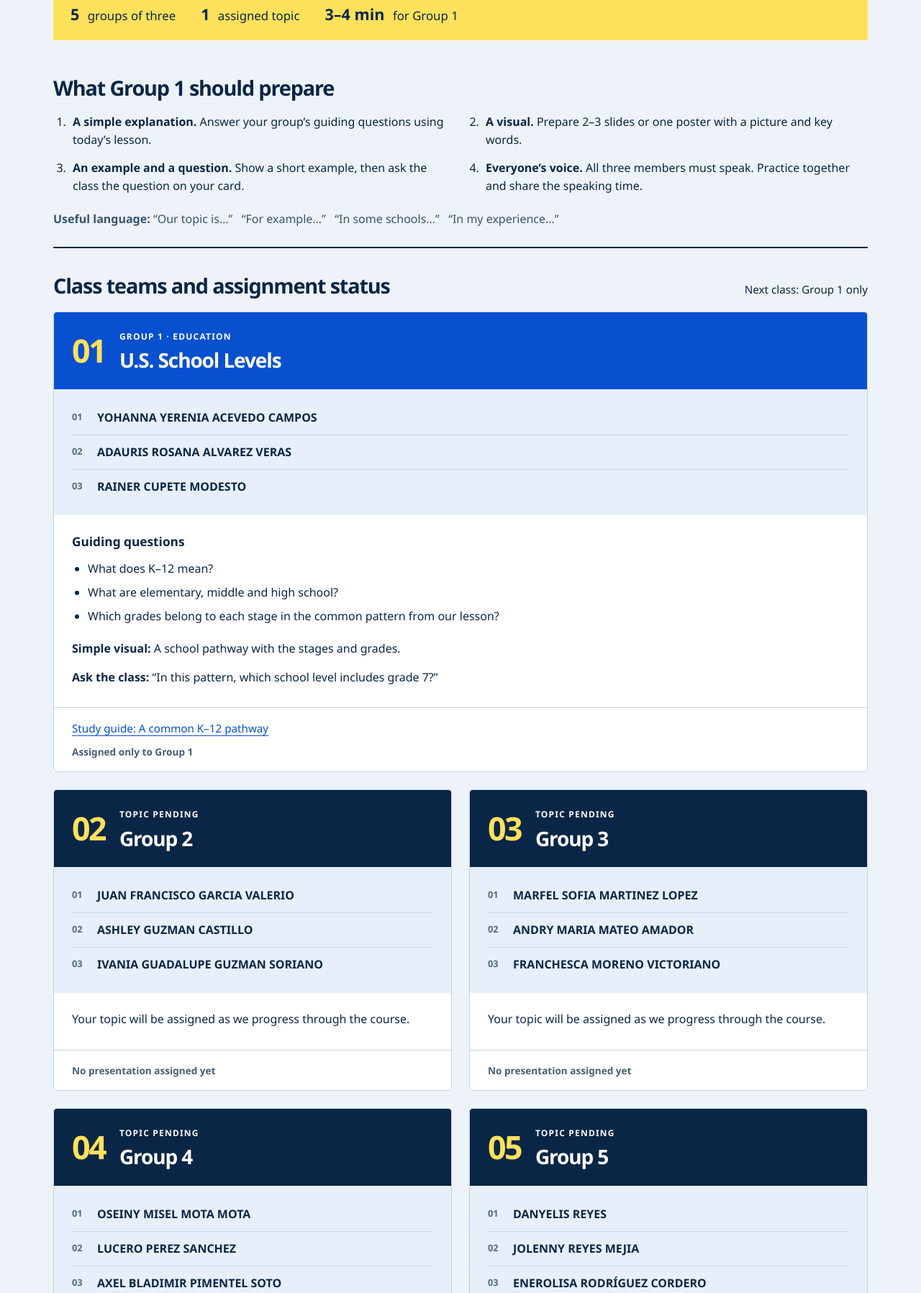
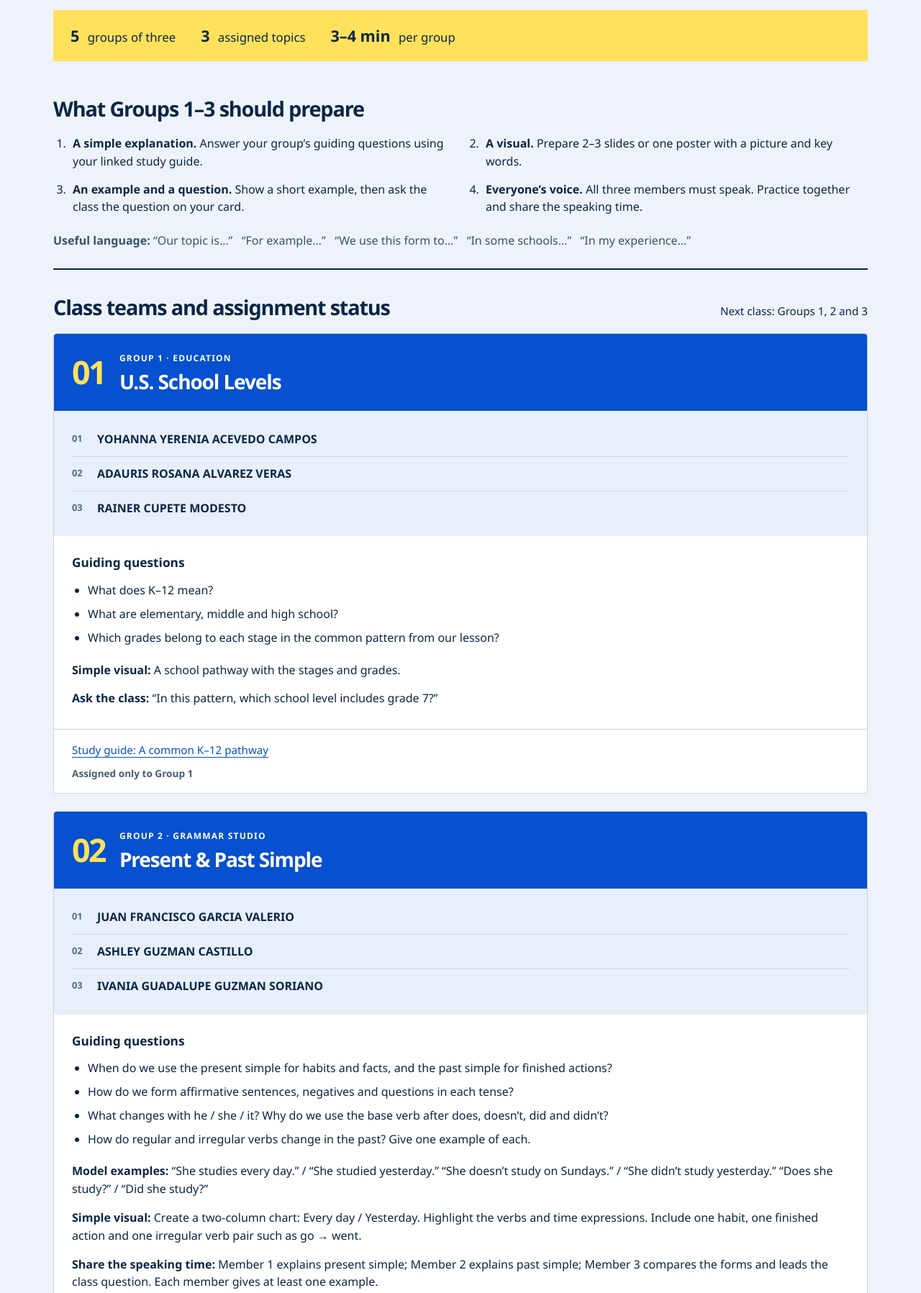
Before and after one commit to Aarias23/subject-english-3, a plain HTML site: page group-assignment.html in a window 1280 px wide. Shown: the part 422-2219 px from the top of the page at 72% size. Drawn offline with Linux system fonts and the light colour scheme.

Commit message:
Revise group assignment content for next class
Updated group assignment details for Groups 1-3, including assigned topics and preparation instructions.

```diff
--- a/group-assignment.html
+++ b/group-assignment.html
@@ -3,7 +3,7 @@
 <head>
   <meta charset="utf-8">
   <meta name="viewport" content="width=device-width, initial-scale=1">
-  <meta name="description" content="English 3 presentation assignments: five teams of three students. Only Group 1 has a presentation topic; the other groups await future assignments.">
+  <meta name="description" content="English 3 presentation assignments: five teams of three students. Groups 1–3 have assigned topics in education and verb tenses; Groups 4–5 await future assignments.">
   <title>Next Class · Group Presentations | English 3</title>
   <link rel="stylesheet" href="groups.css">
 </head>
@@ -15,22 +15,22 @@
   <main>
     <section class="intro" aria-labelledby="page-title">
       <p class="eyebrow">DUE NEXT CLASS</p>
-      <h1 id="page-title">Group 1.<br><em>Your next presentation.</em></h1>
-      <p class="lead">Only Group 1 will present next class. Groups 2–5 will receive their topics as we progress through the course.</p>
-      <div class="class-summary" aria-label="Assignment summary"><span><b>5</b> groups of three</span><span><b>1</b> assigned topic</span><span><b>3–4 min</b> for Group 1</span></div>
+      <h1 id="page-title">Groups 1–3.<br><em>Your next presentations.</em></h1>
+      <p class="lead">Groups 1, 2 and 3 will present next class. Group 1 will explain U.S. school levels; Groups 2 and 3 will explore present, past and future actions. Groups 4–5 will receive their topics as we progress through the course.</p>
+      <div class="class-summary" aria-label="Assignment summary"><span><b>5</b> groups of three</span><span><b>3</b> assigned topics</span><span><b>3–4 min</b> per group</span></div>
     </section>
     <section class="preparation" aria-labelledby="preparation-title">
-      <h2 id="preparation-title">What Group 1 should prepare</h2>
+      <h2 id="preparation-title">What Groups 1–3 should prepare</h2>
       <ol>
-        <li><strong>A simple explanation.</strong> Answer your group’s guiding questions using today’s lesson.</li>
+        <li><strong>A simple explanation.</strong> Answer your group’s guiding questions using your linked study guide.</li>
         <li><strong>A visual.</strong> Prepare 2–3 slides or one poster with a picture and key words.</li>
         <li><strong>An example and a question.</strong> Show a short example, then ask the class the question on your card.</li>
         <li><strong>Everyone’s voice.</strong> All three members must speak. Practice together and share the speaking time.</li>
       </ol>
-      <p class="language-help"><strong>Useful language:</strong> “Our topic is…” &nbsp; “For example…” &nbsp; “In some schools…” &nbsp; “In my experience…”</p>
+      <p class="language-help"><strong>Useful language:</strong> “Our topic is…” &nbsp; “For example…” &nbsp; “We use this form to…” &nbsp; “In some schools…” &nbsp; “In my experience…”</p>
     </section>
     <section class="assignments" aria-labelledby="assignments-title">
-      <div class="section-heading"><h2 id="assignments-title">Class teams and assignment status</h2><p>Next class: Group 1 only</p></div>
+      <div class="section-heading"><h2 id="assignments-title">Class teams and assignment status</h2><p>Next class: Groups 1, 2 and 3</p></div>
       <div class="groups-grid">
         <article class="group-card education assigned" aria-labelledby="group1-title">
           <header><span class="group-number">01</span><div><p class="eyebrow">GROUP 1 · EDUCATION</p><h3 id="group1-title">U.S. School Levels</h3></div></header>
@@ -38,17 +38,17 @@
           <div class="topic-brief"><h4>Guiding questions</h4><ul><li>What does K–12 mean?</li><li>What are elementary, middle and high school?</li><li>Which grades belong to each stage in the common pattern from our lesson?</li></ul><p><strong>Simple visual:</strong> A school pathway with the stages and grades.</p><p><strong>Ask the class:</strong> “In this pattern, which school level includes grade 7?”</p></div>
           <footer><a href="index.html?slide=7">Study guide: A common K–12 pathway</a><span>Assigned only to Group 1</span></footer>
         </article>
-        <article class="group-card pending" aria-labelledby="group2-title">
-          <header><span class="group-number">02</span><div><p class="eyebrow">TOPIC PENDING</p><h3 id="group2-title">Group 2</h3></div></header>
+        <article class="group-card grammar assigned" aria-labelledby="group2-title">
+          <header><span class="group-number">02</span><div><p class="eyebrow">GROUP 2 · GRAMMAR STUDIO</p><h3 id="group2-title">Present & Past Simple</h3></div></header>
           <ol class="members" aria-label="Group 2 members"><li>JUAN FRANCISCO GARCIA VALERIO</li><li>ASHLEY GUZMAN CASTILLO</li><li>IVANIA GUADALUPE GUZMAN SORIANO</li></ol>
-          <div class="topic-brief"><p>Your topic will be assigned as we progress through the course.</p></div>
-          <footer><span>No presentation assigned yet</span></footer>
+          <div class="topic-brief"><h4>Guiding questions</h4><ul><li>When do we use the present simple for habits and facts, and the past simple for finished actions?</li><li>How do we form affirmative sentences, negatives and questions in each tense?</li><li>What changes with he / she / it? Why do we use the base verb after does, doesn’t, did and didn’t?</li><li>How do regular and irregular verbs change in the past? Give one example of each.</li></ul><p><strong>Model examples:</strong> “She studies every day.” / “She studied yesterday.” “She doesn’t study on Sundays.” / “She didn’t study yesterday.” “Does she study?” / “Did she study?”</p><p><strong>Simple visual:</strong> Create a two-column chart: Every day / Yesterday. Highlight the verbs and time expressions. Include one habit, one finished action and one irregular verb pair such as go → went.</p><p><strong>Share the speaking time:</strong> Member 1 explains present simple; Member 2 explains past simple; Member 3 compares the forms and leads the class question. Each member gives at least one example.</p><p><strong>Ask the class:</strong> “Every day, she ___ English. Yesterday, she ___ English.” Use study and explain both answers.</p></div>
+          <footer><a href="verb-tenses.html#learn">Study guide: Present & Past Simple</a><span>Next class · 3–4 minutes · All three members speak</span></footer>
         </article>
-        <article class="group-card pending" aria-labelledby="group3-title">
-          <header><span class="group-number">03</span><div><p class="eyebrow">TOPIC PENDING</p><h3 id="group3-title">Group 3</h3></div></header>
+        <article class="group-card grammar assigned" aria-labelledby="group3-title">
+          <header><span class="group-number">03</span><div><p class="eyebrow">GROUP 3 · GRAMMAR STUDIO</p><h3 id="group3-title">Future Actions: Will & Going To</h3></div></header>
           <ol class="members" aria-label="Group 3 members"><li>MARFEL SOFIA MARTINEZ LOPEZ</li><li>ANDRY MARIA MATEO AMADOR</li><li>FRANCHESCA MORENO VICTORIANO</li></ol>
-          <div class="topic-brief"><p>Your topic will be assigned as we progress through the course.</p></div>
-          <footer><span>No presentation assigned yet</span></footer>
+          <div class="topic-brief"><h4>Guiding questions</h4><ul><li>How do we form affirmative sentences, negatives and questions with will and be going to?</li><li>When can we use will for a decision made now, an offer or a promise?</li><li>When can we use going to for an earlier plan or a prediction based on present evidence?</li><li>Which future time expressions can we use, and why does going to need am, is or are?</li></ul><p><strong>Model examples:</strong> “I’ll help you.” “I won’t be late.” “Will you call tomorrow?” “We are going to study tonight.” “She isn’t going to travel.” “Are you going to practice?”</p><p><strong>Simple visual:</strong> Create a Will / Going to comparison chart and a short dialogue. Show a decision made now, a plan made earlier and a prediction with visible evidence.</p><p><strong>Share the speaking time:</strong> Member 1 explains will; Member 2 explains be going to; Member 3 compares the situations and leads the class question. Each member gives at least one example.</p><p><strong>Ask the class:</strong> “We booked our tickets yesterday. We ___ travel next week.” Complete the sentence using be going to and explain your choice.</p><p><strong>Remember:</strong> Will and going to can sometimes overlap. Explain the context instead of treating the difference as an absolute rule.</p></div>
+          <footer><a href="verb-tenses.html#learn">Study guide: Future Actions — select Future</a><span>Next class · 3–4 minutes · All three members speak</span></footer>
         </article>
         <article class="group-card pending" aria-labelledby="group4-title">
           <header><span class="group-number">04</span><div><p class="eyebrow">TOPIC PENDING</p><h3 id="group4-title">Group 4</h3></div></header>
@@ -64,7 +64,7 @@
         </article>
       </div>
     </section>
-    <section class="final-check" aria-labelledby="check-title"><h2 id="check-title">Group 1: before next class</h2><p>Check that every member can explain the topic, your visual is ready, and your group can finish in 3–4 minutes. Use simple English and short notes.</p><p>School rules and cultural habits can vary. Use <strong>some</strong>, <strong>often</strong> or <strong>in my experience</strong> when appropriate.</p></section>
+    <section class="final-check" aria-labelledby="check-title"><h2 id="check-title">Groups 1–3: before next class</h2><p>Check that every member can explain the topic, your visual is ready, and your group can finish in 3–4 minutes. Use simple English and short notes. For Groups 2 and 3, check the verb forms, highlight time expressions, and rehearse your class question with its answer.</p><p>School rules and cultural habits can vary. Use <strong>some</strong>, <strong>often</strong> or <strong>in my experience</strong> when appropriate.</p></section>
   </main>
   <footer class="page-footer"><span>English 3 · Education & Culture</span><a href="index.html">Back to the lesson</a></footer>
 </body>
```
